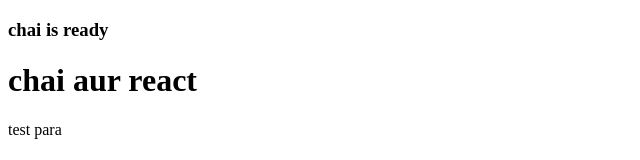
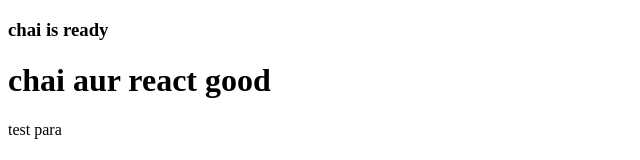
Before and after one commit to SatyamTiwari9336/react-projetcs, a React (Vite) app in the folder 01vitereact/: page / in a window 1280 px wide. Shown: the top 160 px of the page, without its empty margins (0-640 px from the left). Built offline with nearby package versions, Linux system fonts and the light colour scheme.

Commit message:
expression in react , variables included

```diff
--- a/01vitereact/src/App.jsx
+++ b/01vitereact/src/App.jsx
@@ -1,10 +1,11 @@
 import Chai from "./chai.jsx";
 
 function App() {
+  const username = "Satyam";
   return (
     <>
       <Chai />
-      <h1>chai aur react</h1>
+      <h1>chai aur react {username === "Satyam" ? "good" : "shubham"}</h1>
       <p>test para</p>
     </>
   );
--- a/01vitereact/src/main.jsx
+++ b/01vitereact/src/main.jsx
@@ -3,13 +3,15 @@ import ReactDOM from "react-dom/client";
 import App from "./App.jsx";
 import React from "react";
 
+// const anotherUser = "chai aur react"; //global variable
 // const reactElement = React.createElement(
 //   "a",
 //   {
 //     href: "https://google.com",
 //     target: "click me to visit google",
 //   },
-//   "click me to go to google"
+//   "click me to go to google",
+//   anotherUser
 // );
 
 ReactDOM.createRoot(document.getElementById("root")).render(<App />);
```
